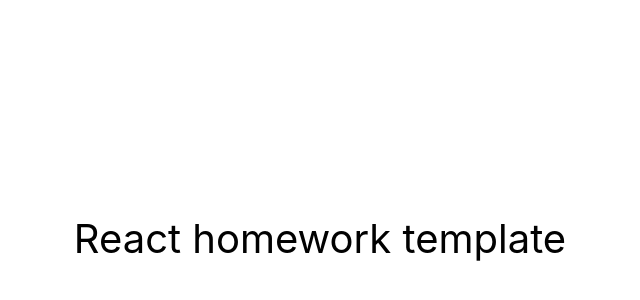
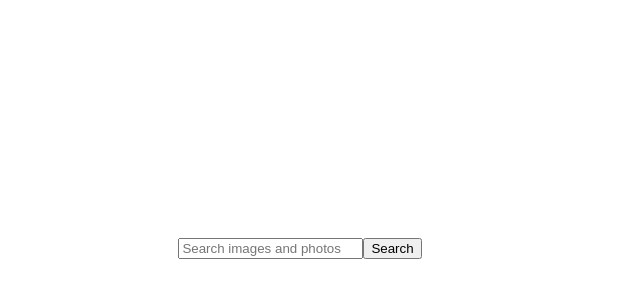
Before and after one commit to JulMihelson/goit-react-hw-03-image-finder, a React (Create React App) app: page / in a window 1280 px wide. Shown: the part 162-462 px from the top of the page, without its empty margins (320-960 px from the left). Built offline with nearby package versions, Linux system fonts and the light colour scheme.

Commit message:
to check

```diff
--- a/package.json
+++ b/package.json
@@ -7,8 +7,10 @@
     "@testing-library/jest-dom": "^5.16.3",
     "@testing-library/react": "^12.1.4",
     "@testing-library/user-event": "^13.5.0",
+    "axios": "^1.4.0",
     "react": "^18.1.0",
     "react-dom": "^18.1.0",
+    "react-loader-spinner": "^5.3.4",
     "react-scripts": "5.0.1",
     "web-vitals": "^2.1.3"
   },
--- /dev/null
+++ b/src/components/Api.js
@@ -0,0 +1,18 @@
+import axios from 'axios';
+
+axios.defaults.baseURL =
+  'https://pixabay.com/api/?q=cat&page=1&key=36261885-ace95c32b2b407d9c65e4399b&image_type=photo&orientation=horizontal&per_page=12';
+
+export const getPictures = async (query, page) => {
+  const { response } = await axios.get(
+    'https://pixabay.com/api/?q=cat&page=1&key=36261885-ace95c32b2b407d9c65e4399b&image_type=photo&orientation=horizontal&per_page=12'
+  );
+  return response;
+};
+
+// export const getPictures = query => {
+//   return fetch(BASE_URL)
+//     .then(response => response.json())
+//     .then(console.log());
+// };
+// GetPictures();
--- a/src/components/App.jsx
+++ b/src/components/App.jsx
@@ -1,4 +1,23 @@
-export const App = () => {
+// import { ImageGalleryItem } from './ImageGalleryItem/ImageGalleryItem';
+import { SearchBar } from './SearchBar/SearchBar';
+import { ImageGallery } from './ImageGallery';
+import { Component } from 'react';
+import { getPictures } from './Api';
+export class App extends Component {
+  state = {
+    query: '',
+    page: 1,
+  };
+  componentDidUpdate(prevProps, prevState) {
+    const { query, page } = this.state;
+    if (prevState.query !== query || prevState.page !== page) {
+      getPictures(query, page);
+    }
+  }
+  onSubmit = query => {
+    this.setState({ query });
+  };
+  render() {
     return (
       <div
         style={{
@@ -7,10 +26,12 @@ export const App = () => {
           justifyContent: 'center',
           alignItems: 'center',
           fontSize: 40,
-        color: '#010101'
+          color: '#010101',
         }}
       >
-      React homework template
+        <SearchBar />
+        <ImageGallery />
       </div>
     );
-};
+  }
+}
--- /dev/null
+++ b/src/components/ImageGallery.jsx
@@ -0,0 +1,21 @@
+import { Component } from 'react';
+import { ImageGalleryItem } from './ImageGalleryItem/ImageGalleryItem';
+// import axios from 'axios';
+
+export class ImageGallery extends Component {
+  state = { gallery: null };
+
+  render() {
+    const { gallery } = this.state;
+    return (
+      <>
+        <ul className="gallery">
+          {gallery &&
+            gallery.hits.map(item => (
+              <ImageGalleryItem key={item.id} item={item} />
+            ))}
+        </ul>
+      </>
+    );
+  }
+}
--- /dev/null
+++ b/src/components/ImageGalleryItem/ImageGalleryItem.jsx
@@ -0,0 +1,10 @@
+// import css from './ImageGalleryItem.modal.css';
+
+// export const ImageGalleryItem = (array) => {
+//     array.map(item, id) => {
+//      return (
+//          <li key={item.id} className={css.galleryItem}>
+//          <img src={item.webformatURL} alt={item.id} />
+//     </li>
+//   );
+// }};
--- /dev/null
+++ b/src/components/SearchBar/SearchBar.jsx
@@ -0,0 +1,38 @@
+import { Component } from 'react';
+import css from './SearchBar.module.css';
+
+export class SearchBar extends Component {
+  state = {
+    query: '',
+  };
+  handleChange = event => {
+    this.setState({ search: event.target.value });
+  };
+  handleSubmit = event => {
+    event.preventDefault();
+    if (!this.state.search.trim()) {
+      return alert('Please enter search request');
+    }
+    this.props.onSubmit(this.state.search);
+  };
+  render() {
+    return (
+      <header className={css.searchbar}>
+        <form onSubmit={this.handleSubmit} className={css.form}>
+          <input
+            className={css.input}
+            type="text"
+            autocomplete="off"
+            autofocus
+            value={this.state.search}
+            placeholder="Search images and photos"
+            onChange={this.handleChange}
+          />
+          <button type="submit" className={css.button}>
+            <span className={css.buttonLabel}>Search</span>
+          </button>
+        </form>
+      </header>
+    );
+  }
+}
```
Also changed, not shown: src/components/Loader.jsx (added, +10 -0 lines), src/components/Button.jsx (added), src/components/ImageGalleryItem/ImageGalleryItem.modal.css (added), src/components/Modal.jsx (added), src/components/SearchBar/SearchBar.module.css (added), 1 other file (tests, documents, lock files or other folders). Lines whose indentation alone changed are shown as unchanged.
